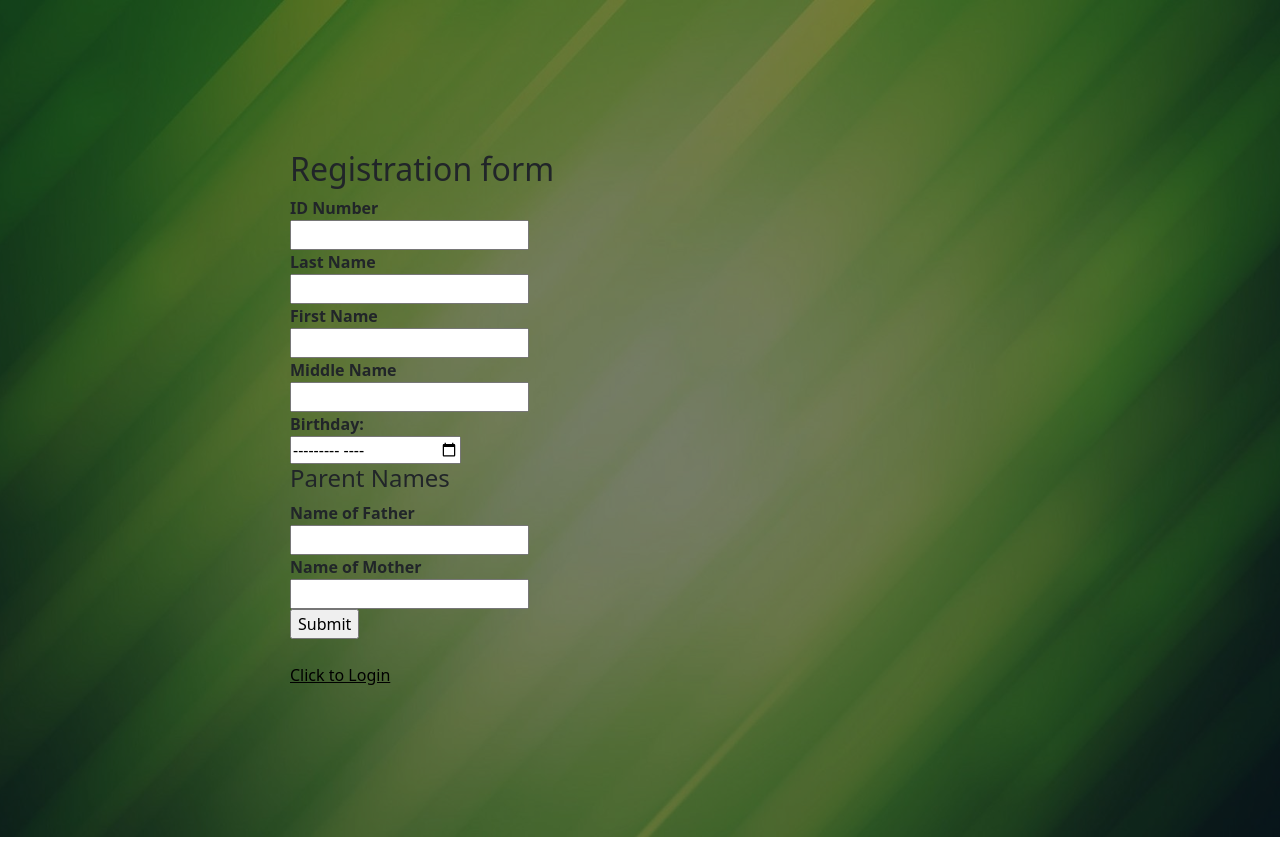
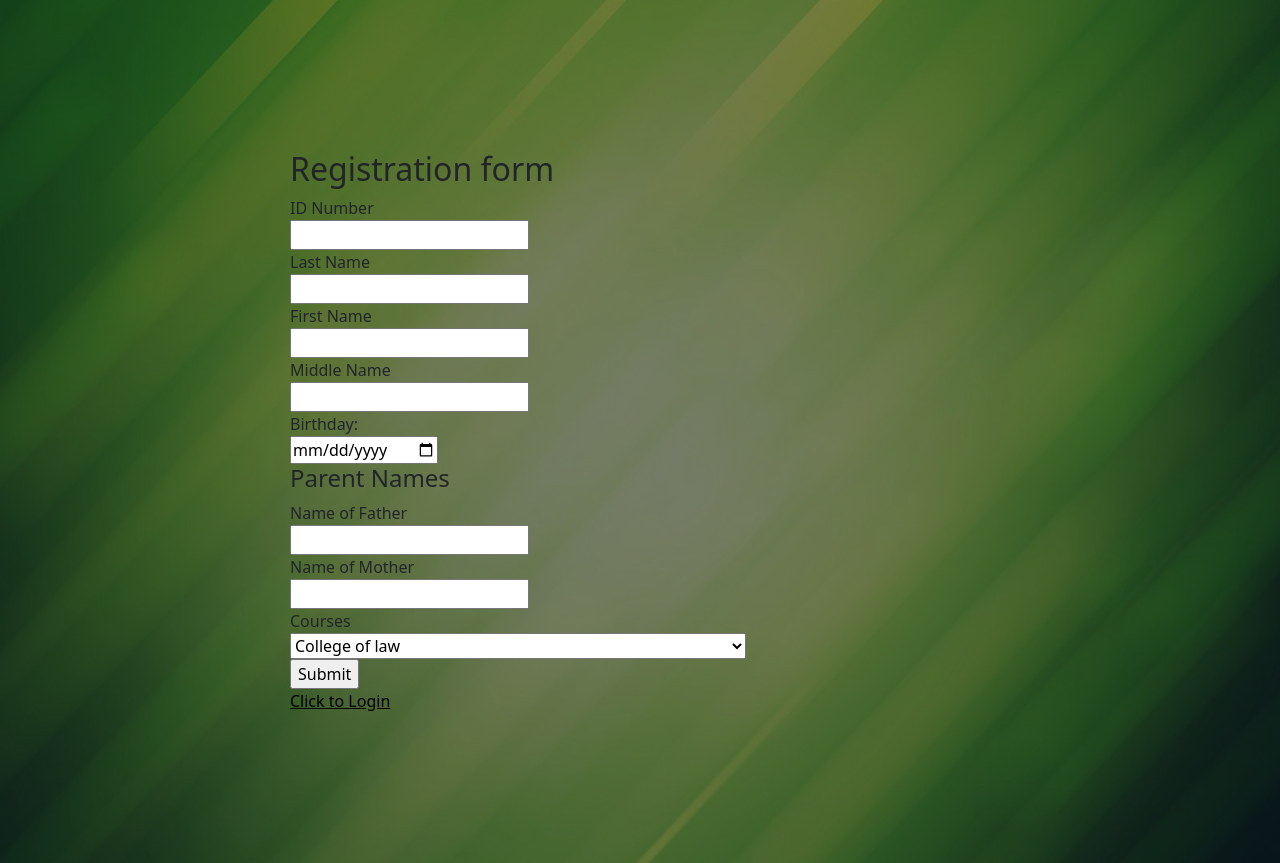
Before and after one commit to JoshuaB09/Finals, a PHP site: page /Registration.php in a window 1280 px wide. Before the commit the page ends 837 px from the top, so only its background shows below. Run offline with PHP 8.4, Linux system fonts and the light colour scheme.

Commit message:
initial upload

```diff
--- a/Login.php
+++ b/Login.php
@@ -16,9 +16,9 @@
       <form action="Welcome.php" method="post">
         <div class="style" class="text">
           <label for="SIDN">Student ID Number</label><br>
-          <input type="text" id="SIDN" name="SIDN"  required><br>
+          <input type="text" id="SIDN" name="SIDN" maxlength="11" placeholder="00-0000-000"  required><br>
           <label for="pass">Password</label><br>
-          <input type="Password" id="pass" name="pass"  required><br><br>
+          <input type="Password" id="pass" name="pass" placeholder="Password"  required><br><br>
           <input type="submit" value="Login now"><br><br>
           <a href="Registration.php" style="color: black;">Register now!</a>
         </div>
--- a/Registration.php
+++ b/Registration.php
@@ -14,27 +14,43 @@
 		<div class="row">
 		<div class="col-md-6">
 			<h2>Registration form</h2>
-			<label for="IDN"><b>ID Number</b></label><br>
+			<label for="IDN">ID Number</label><br>
 			<input type="text" name="ID Number" required><br>
 
-			<label for="LName"><b>Last Name</b></label><br>
+			<label for="LName">Last Name</label><br>
 			<input type="text" name="Lname" required><br>
 
-			<label for="Fname"><b>First Name</b></label><br>
+			<label for="Fname">First Name</label><br>
 			<input type="text" name="Fname" required><br>
 
-			<label for="Mname"><b>Middle Name</b></label><br>
+			<label for="Mname">Middle Name</label><br>
 			<input type="text" name="Mname" required><br>
 
-  			<label for="bdaymonth"><b>Birthday:</b></label><br>
- 			<input type="month" id="bdaymonth" name="bdaymonth"><br>
+  			<label for="field1">Birthday:</label><br>
+ 			<input type="date" id="birthday" name="birthday"><br>
+            <label><span>
 
- 			<h4> Parent Names</h4>
-			<label for="Nfather"><b>Name of Father</b></label><br>
+ 			<h4>Parent Names</h4>
+			<label for="Nfather">Name of Father</label><br>
 			<input type="text" name="Nfather" required><br>
 
-			<label for="Nmother"><b>Name of Mother</b></label><br>
-			<input type="text" name="Nmother" required><br>		<input type="submit" name="Submit" value="Submit"><br><br>
+			<label for="Nmother">Name of Mother</label><br>
+			<input type="text" name="Nmother" required><br>
+
+            <label for="course">Courses</label>
+            	<select name="language" id="course">
+                	<option value="col">College of law</option>
+                    <option value="con">College of Nursing</option>
+                    <option value="coa">College of Accountancy</option>
+                    <option value="citcs">College of Information Technology and Computer Science</option>
+                    <option value="cas">College of Arts and Sciences</option>
+                    <option value="chtm">College of Hospitality and Tourism Hotel Management</option>
+                    <option value="coc">College of Criminology</option>
+                    <option value="cea">College of Engineering and Architecture</option>
+                    <option value="cte">College of Teacher Education</option><br><br>
+                    <input type="submit" name="Submit" value="Submit"><br>
+
+
 			<a href="Login.php" style="color: black;">Click to Login</a>
 		</form>
 	</div>
```
